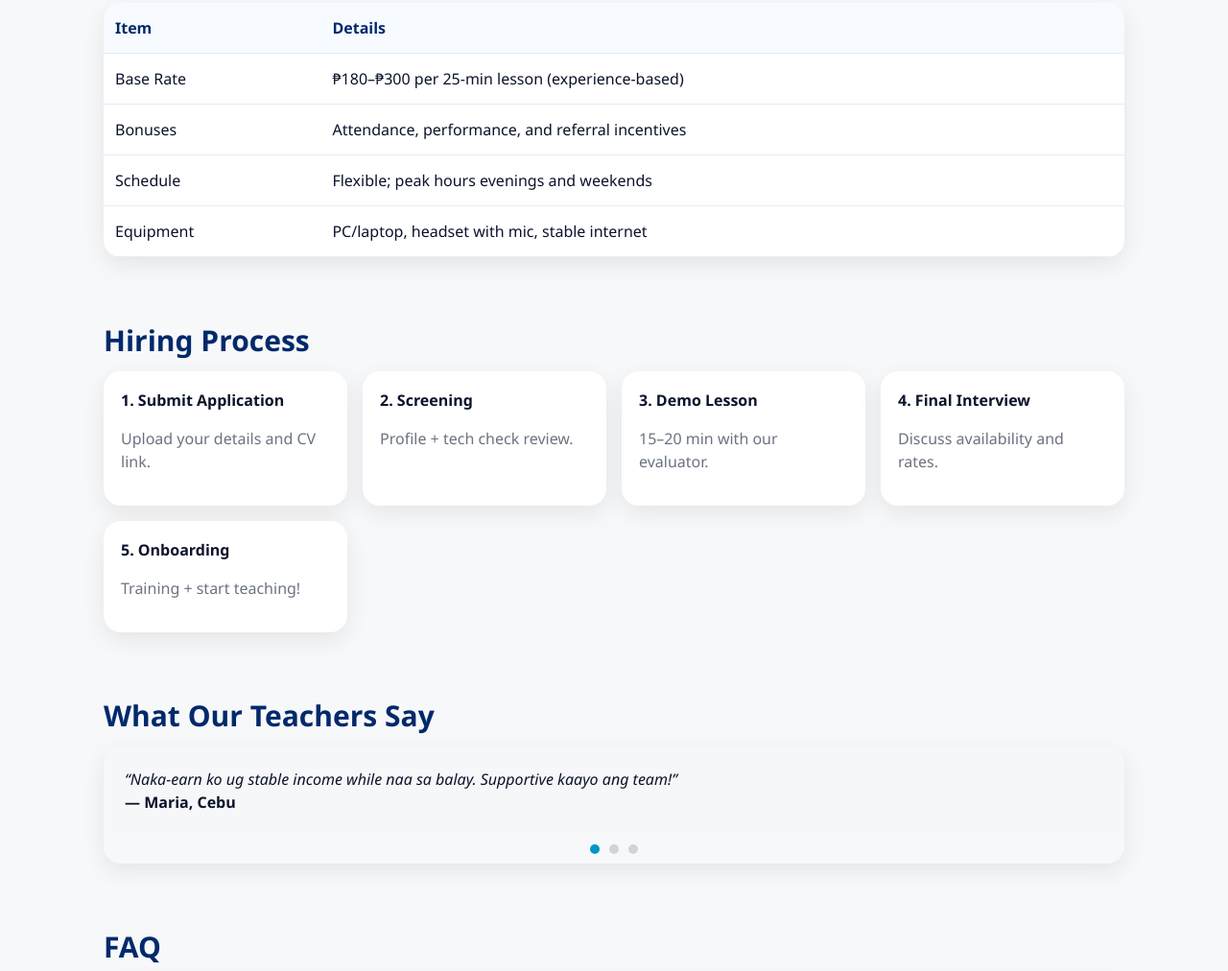
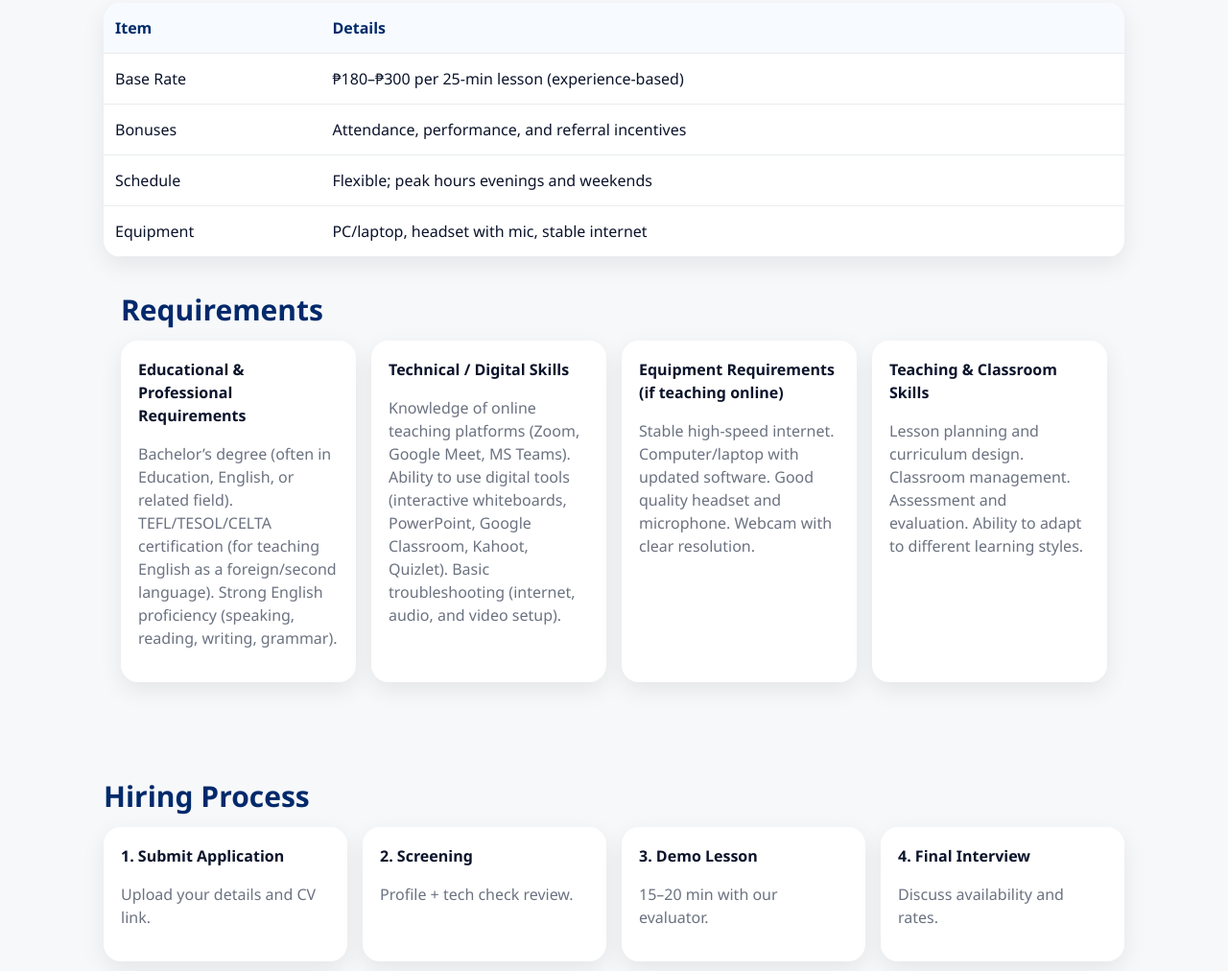
Before and after one commit to JunryPacot/esl-hiring-site, a plain HTML site: page Main.html in a window 1280 px wide. Shown: the part 1118-2130 px from the top of the page at 96% size. Drawn offline with Linux system fonts and the light colour scheme.

Commit message:
Update Main.html

```diff
--- a/Main.html
+++ b/Main.html
@@ -172,6 +172,7 @@ footer{padding:26px 18px; text-align:center; color:#ffffffd9; background:linear-
       <nav>
         <a href="#about">About</a>
         <a href="#benefits">Benefits</a>
+         <a href="#requirements">Requirements </a>
         <a href="#process">Process</a>
         <a href="#faq">FAQ</a>
         <a href="#apply">Apply</a>
@@ -181,6 +182,7 @@ footer{padding:26px 18px; text-align:center; color:#ffffffd9; background:linear-
     <div class="drawer" id="drawer">
       <a href="#about">About</a>
       <a href="#benefits">Benefits</a>
+       <a href="#requirements">Requirements </a>
       <a href="#process">Process</a>
       <a href="#faq">FAQ</a>
       <a href="#apply">Apply</a>
@@ -235,6 +237,35 @@ footer{padding:26px 18px; text-align:center; color:#ffffffd9; background:linear-
         <tr><td>Equipment</td><td>PC/laptop, headset with mic, stable internet</td></tr>
       </tbody>
     </table>
+    <section id="requirements" class="container reveal">
+    <h2>Requirements</h2>
+    <div class="grid auto">
+      <div class="card"><strong>Educational & Professional Requirements</strong><p class="muted">Bachelor’s degree (often in Education, English, or related field).
+
+      TEFL/TESOL/CELTA certification (for teaching English as a foreign/second language).
+
+      Strong English proficiency (speaking, reading, writing, grammar).</p></div>
+      <div class="card"><strong>Technical / Digital Skills</strong><p class="muted">Knowledge of online teaching platforms (Zoom, Google Meet, MS Teams).
+
+Ability to use digital tools (interactive whiteboards, PowerPoint, Google Classroom, Kahoot, Quizlet).
+
+Basic troubleshooting (internet, audio, and video setup).</p></div>
+      <div class="card"><strong>Equipment Requirements (if teaching online)</strong><p class="muted">Stable high-speed internet.
+
+Computer/laptop with updated software.
+
+Good quality headset and microphone.
+
+Webcam with clear resolution.</p></div>
+      <div class="card"><strong>Teaching & Classroom Skills</strong><p class="muted">Lesson planning and curriculum design.
+
+Classroom management.
+
+Assessment and evaluation.
+
+Ability to adapt to different learning styles.</p></div>
+    </div>
+  </section>
   </section>  <!-- Process -->  <section id="process" class="container reveal">
     <h2>Hiring Process</h2>
     <div class="grid auto">
@@ -297,7 +328,7 @@ footer{padding:26px 18px; text-align:center; color:#ffffffd9; background:linear-
     const drawer = document.getElementById('drawer');
     menuBtn.addEventListener('click', ()=> drawer.classList.toggle('open'));
 
-    // Smooth scroll to Apply + ripple effect on CTA
+    // Smooth scroll to Apply + ripple effect on CTA.
     const scrollBtn = document.getElementById('scrollApply');
     scrollBtn.addEventListener('click', (e)=>{
       // ripple
@@ -356,4 +387,4 @@ footer{padding:26px 18px; text-align:center; color:#ffffffd9; background:linear-
       alert(list.map((a,i)=> `${i+1}. ${a.name} — ${a.role} — ${a.date}`).join('\n'));
     });
   </script></body>
-</html>
+                                </html>
```
